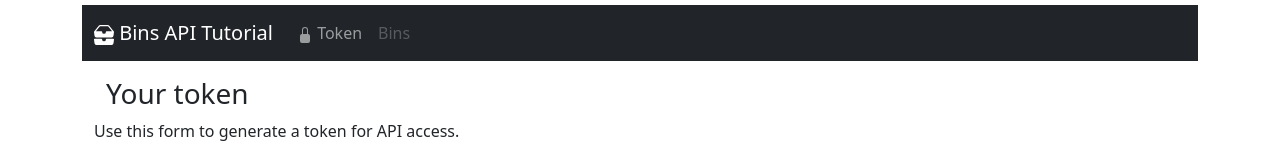
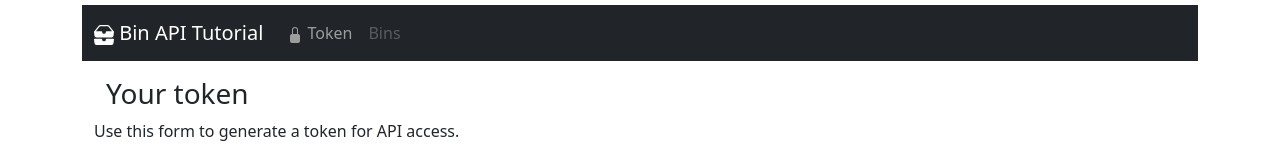
Before and after one commit to dchosnek/bin-api-tutorial-react, a React (Create React App) app: page / in a window 1280 px wide. Shown: the top 157 px of the page. Built offline with nearby package versions, Linux system fonts and the light colour scheme.

Commit message:
spelling

```diff
--- a/src/App.js
+++ b/src/App.js
@@ -19,7 +19,7 @@ function App() {
       {/* NAVBAR */}
       <Navbar expand="lg" bg='dark' data-bs-theme='dark'>
         <Container>
-          <Navbar.Brand href="#" onClick={()=>{ setHomePage(true); }}><InboxesFill /> Bins API Tutorial</Navbar.Brand>
+          <Navbar.Brand href="#" onClick={()=>{ setHomePage(true); }}><InboxesFill /> Bin API Tutorial</Navbar.Brand>
           <Navbar.Toggle aria-controls="basic-navbar-nav" />
           <Navbar.Collapse id="basic-navbar-nav">
             <Nav className="me-auto">
```
